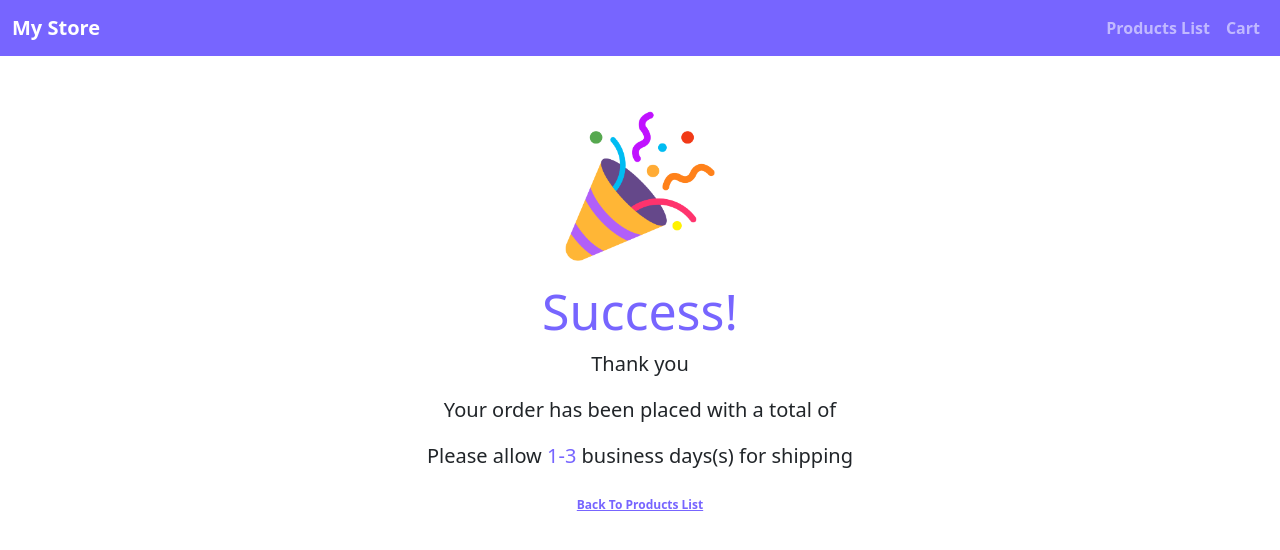
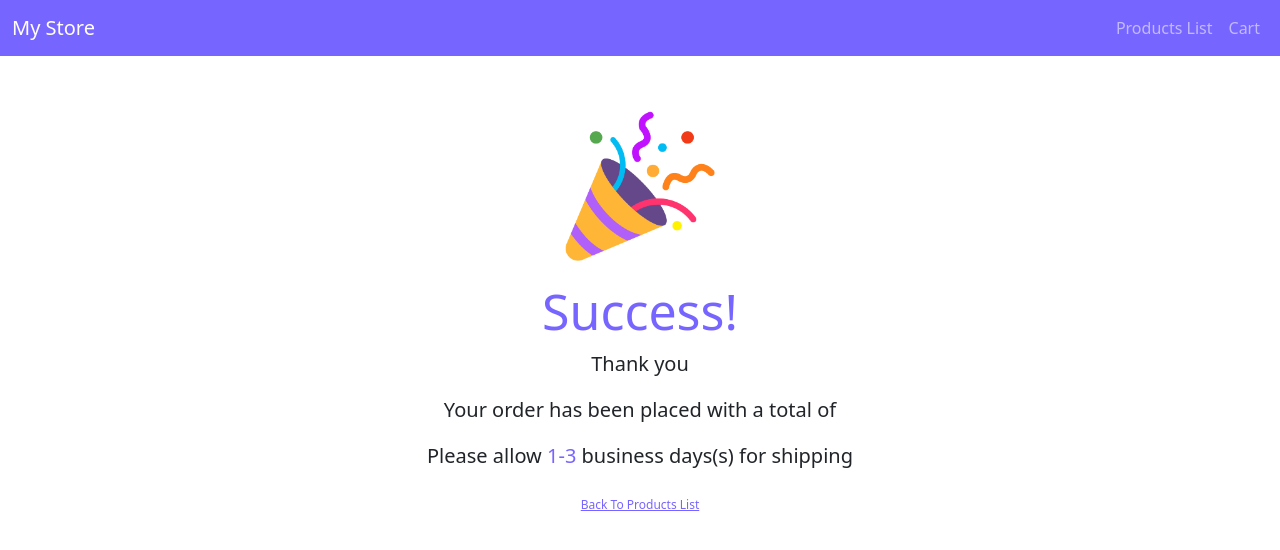
Before and after one commit to eslam15/udacity-angular, an Angular app: page /confirmation in a window 1280 px wide. Shown: the top 550 px of the page. Built offline with nearby package versions, Linux system fonts and the light colour scheme.

Commit message:
review comments

```diff
--- a/src/app/interfaces/product.interface.ts
+++ b/src/app/interfaces/product.interface.ts
@@ -5,4 +5,5 @@ export interface ProductInterface {
   url: string;
   description: string;
   amount: number;
+  isSelected?: boolean;
 }
--- a/src/app/layout/header/header.component.css
+++ b/src/app/layout/header/header.component.css
@@ -4,7 +4,7 @@
 
 .navbar .navbar-brand,
 .navbar .nav-link {
-  font-weight: bold;
+  font-weight: 500;
   text-transform: capitalize;
 }
 
--- a/src/app/layout/header/header.component.html
+++ b/src/app/layout/header/header.component.html
@@ -6,12 +6,12 @@
     </button>
     <div class="navbar-wrapper" [ngClass]="{'show-navbar': isNavExpanded}">
       <ul class="navbar-nav">
-        <li class="nav-item">
+        <li class="nav-item" (click)="isNavExpanded = false">
           <a class="nav-link" routerLink="/" routerLinkActive="active" [routerLinkActiveOptions]="{exact: true}">
             products list
           </a>
         </li>
-        <li class="nav-item">
+        <li class="nav-item" (click)="isNavExpanded = false">
           <a class="nav-link" routerLink="/cart" routerLinkActive="active">
             cart
           </a>
--- a/src/app/services/products.service.ts
+++ b/src/app/services/products.service.ts
@@ -40,4 +40,5 @@ export class ProductsService {
   confirmPayment(name: string, total: number) {
     localStorage.setItem('paymentDetails', JSON.stringify({'name': name, 'total': total}));
   }
+
 }
--- a/src/styles.css
+++ b/src/styles.css
@@ -6,7 +6,7 @@
 .card-price {
   display: block;
   font-size: 14px;
-  font-weight: bold;
+  font-weight: 500;
   margin-bottom: 15px;
   color: #7765ff;
 }
@@ -21,7 +21,7 @@
 .card-amount .form-control {
   width: 90px;
   font-size: 12px;
-  font-weight: bold;
+  font-weight: 500;
   color: #7765ff;
 }
 
@@ -29,6 +29,7 @@
 .form-label {
   margin-bottom: 0;
   margin-right: 10px;
+  text-transform: capitalize;
 }
 
 .form-control:focus {
@@ -55,7 +56,7 @@
 
 .btn-back {
   font-size: 12px;
-  font-weight: bold;
+  font-weight: 500;
   margin-top: 10px;
   color: #7765ff;
   text-transform: capitalize;
@@ -64,4 +65,5 @@
 .error-msg {
   font-size: 12px;
   color: #d82e2e;
+  text-transform: capitalize;
 }
```
